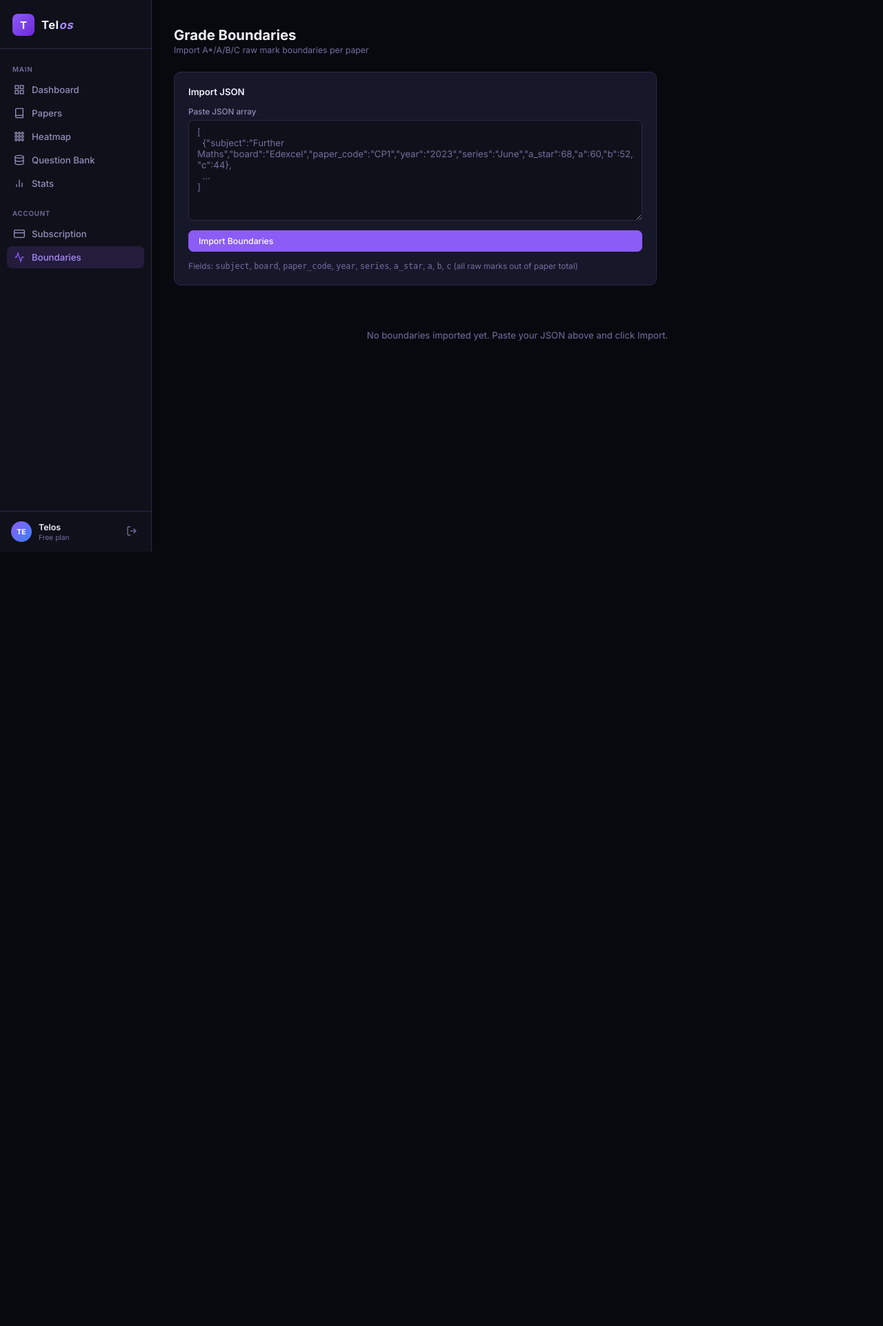
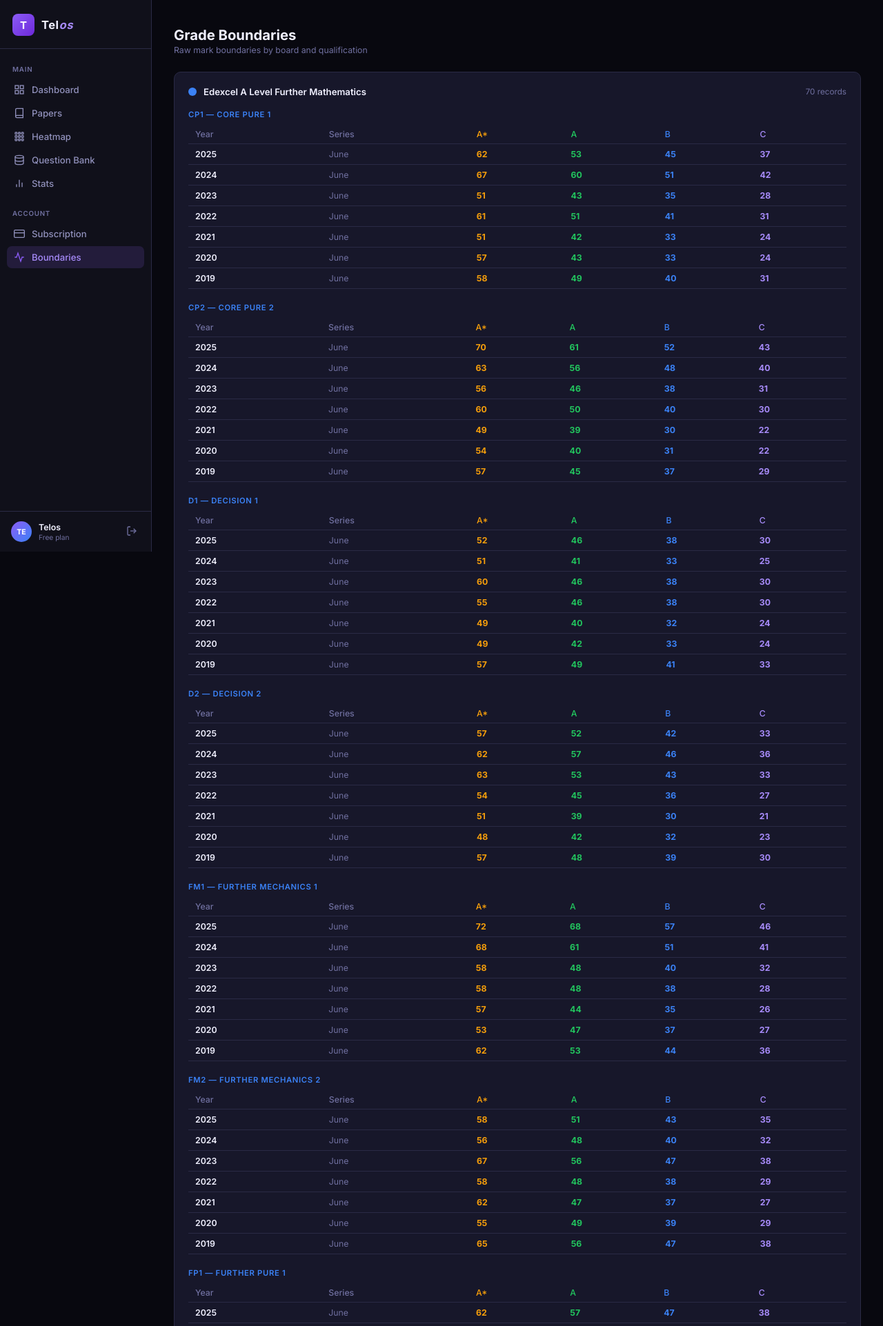
Before and after one commit to vineigenphase/Telos, a Flask app: page /admin/boundaries in a window 1280 px wide. Shown: the top 1923 px of the page at 69% size. Before the commit the page ends 800 px from the top, so only its background shows below. Run offline with Flask 3, Linux system fonts and the light colour scheme; data comes from the database, SQL or seed files in the repository; data that the repository does not hold is empty.

Commit message:
Add grade boundary seed data and grouped boundaries display

```diff
--- a/app.py
+++ b/app.py
@@ -11,6 +11,7 @@ import sqlite3
 import stripe
 
 from paper_templates import TEMPLATES, get_paper_info, get_topics, all_combos
+from seed_boundaries import seed_boundaries
 
 import json as _json
 
@@ -138,6 +139,9 @@ def init_db():
         db.execute(
             "INSERT OR IGNORE INTO users (id, email, username, password_hash) VALUES (1,'guest@telos','Telos','')"
         )
+    # Seed permanent grade boundary data (INSERT OR IGNORE — never overwrites)
+    with get_db() as db:
+        seed_boundaries(db)
 
 # ── Auth model ────────────────────────────────────────────────────────────────
 
@@ -824,8 +828,18 @@ def boundaries():
             flash(f"Import error: {e}", "error")
 
     with get_db() as db:
-        all_bounds = db.execute("SELECT * FROM grade_boundaries ORDER BY subject, year").fetchall()
-    return render_template("boundaries.html", boundaries=all_bounds)
+        all_bounds = db.execute(
+            "SELECT * FROM grade_boundaries ORDER BY board, subject, paper_code, year DESC"
+        ).fetchall()
+
+    groups = {}
+    for b in all_bounds:
+        key = (b["board"], b["subject"])
+        if key not in groups:
+            groups[key] = []
+        groups[key].append(b)
+
+    return render_template("boundaries.html", groups=groups)
 
 # ── Subscription ──────────────────────────────────────────────────────────────
 
--- a/templates/boundaries.html
+++ b/templates/boundaries.html
@@ -3,62 +3,105 @@
 {% block content %}
 
 <div class="page-header">
-  <div><div class="page-title">Grade Boundaries</div>
-  <div class="page-subtitle">Import A*/A/B/C raw mark boundaries per paper</div></div>
+  <div>
+    <div class="page-title">Grade Boundaries</div>
+    <div class="page-subtitle">Raw mark boundaries by board and qualification</div>
+  </div>
 </div>
 
 <div class="page-body">
 
-  <!-- Import form -->
-  <div class="card" style="max-width:700px; margin-bottom:24px;">
-    <div class="card-title" style="margin-bottom:14px;">Import JSON</div>
-    <form method="POST" style="display:flex; flex-direction:column; gap:14px;">
-      <div class="form-group">
-        <label class="form-label">Paste JSON array</label>
-        <textarea name="json_data" class="form-control" rows="8"
-                  placeholder='[
-  {"subject":"Further Maths","board":"Edexcel","paper_code":"CP1","year":"2023","series":"June","a_star":68,"a":60,"b":52,"c":44},
-  ...
-]'></textarea>
+{% set board_colors = {
+  "Edexcel": "#3b82f6",
+  "OCR A":   "#10b981",
+  "OCR":     "#06b6d4"
+} %}
+
+{% set subject_labels = {
+  ("Edexcel", "Maths"):         "Edexcel A Level Mathematics",
+  ("Edexcel", "Further Maths"): "Edexcel A Level Further Mathematics",
+  ("OCR A",   "Physics"):       "OCR A Level Physics A",
+  ("OCR",     "Physics B"):     "OCR A Level Physics B — Advancing Physics"
+} %}
+
+{% if groups %}
+  {% for (board, subject), rows in groups.items() %}
+  {% set color = board_colors.get(board, '#8b5cf6') %}
+  {% set label = subject_labels.get((board, subject), board ~ ' ' ~ subject) %}
+
+  <div class="card" style="margin-bottom:28px;">
+    <div class="card-header" style="margin-bottom:18px;">
+      <div style="display:flex; align-items:center; gap:10px;">
+        <div style="width:12px;height:12px;border-radius:50%;background:{{ color }};"></div>
+        <div class="card-title">{{ label }}</div>
       </div>
-      <button type="submit" class="btn btn-primary">Import Boundaries</button>
-    </form>
-    <div style="margin-top:14px; font-size:0.78rem; color:var(--muted);">
-      Fields: <code>subject</code>, <code>board</code>, <code>paper_code</code>, <code>year</code>, <code>series</code>, <code>a_star</code>, <code>a</code>, <code>b</code>, <code>c</code> (all raw marks out of paper total)
-    </div>
+      <div style="font-size:0.78rem; color:var(--muted);">{{ rows | length }} record{{ 's' if rows | length != 1 }}</div>
     </div>
 
-  <!-- Existing boundaries -->
-  {% if boundaries %}
+    {% set paper_codes = rows | map(attribute='paper_code') | list | unique | list %}
+    {% for code in paper_codes %}
+    {% set code_rows = rows | selectattr('paper_code', 'equalto', code) | list %}
+
+    <div style="margin-bottom:20px;">
+      <div style="font-size:0.75rem; font-weight:600; color:{{ color }}; letter-spacing:0.06em; text-transform:uppercase; margin-bottom:8px;">
+        {{ code }}
+        {% if board == 'Edexcel' and subject == 'Maths' %}
+          {% if code == 'Pure 1' %}— Paper 1 (Pure)
+          {% elif code == 'Pure 2' %}— Paper 2 (Pure)
+          {% elif code == 'Stats&Mech' %}— Paper 3 (Statistics & Mechanics)
+          {% endif %}
+        {% elif board == 'Edexcel' and subject == 'Further Maths' %}
+          {% if code == 'CP1' %}— Core Pure 1
+          {% elif code == 'CP2' %}— Core Pure 2
+          {% elif code == 'FP1' %}— Further Pure 1
+          {% elif code == 'FP2' %}— Further Pure 2
+          {% elif code == 'FM1' %}— Further Mechanics 1
+          {% elif code == 'FM2' %}— Further Mechanics 2
+          {% elif code == 'FS1' %}— Further Statistics 1
+          {% elif code == 'FS2' %}— Further Statistics 2
+          {% elif code == 'D1' %}— Decision 1
+          {% elif code == 'D2' %}— Decision 2
+          {% endif %}
+        {% elif code == 'Overall' %}
+          — Total qualification score (out of 270)
+        {% endif %}
+      </div>
       <div style="overflow-x:auto;">
         <table style="width:100%; border-collapse:collapse; font-size:0.82rem;">
           <thead>
             <tr style="border-bottom:1px solid var(--border);">
-          {% for h in ['Subject','Board','Paper','Year','Series','A*','A','B','C'] %}
-          <th style="padding:8px 10px; text-align:left; color:var(--muted); font-weight:500;">{{ h }}</th>
-          {% endfor %}
+              <th style="padding:6px 10px; text-align:left; color:var(--muted); font-weight:500;">Year</th>
+              <th style="padding:6px 10px; text-align:left; color:var(--muted); font-weight:500;">Series</th>
+              <th style="padding:6px 10px; text-align:left; color:#f59e0b; font-weight:500;">A*</th>
+              <th style="padding:6px 10px; text-align:left; color:#22c55e; font-weight:500;">A</th>
+              <th style="padding:6px 10px; text-align:left; color:#3b82f6; font-weight:500;">B</th>
+              <th style="padding:6px 10px; text-align:left; color:#a78bfa; font-weight:500;">C</th>
             </tr>
           </thead>
           <tbody>
-        {% for b in boundaries %}
+            {% for b in code_rows %}
             <tr style="border-bottom:1px solid var(--border);">
-          <td style="padding:8px 10px;">{{ b.subject }}</td>
-          <td style="padding:8px 10px; color:var(--muted);">{{ b.board }}</td>
-          <td style="padding:8px 10px; font-weight:600;">{{ b.paper_code }}</td>
-          <td style="padding:8px 10px; color:var(--muted);">{{ b.year }}</td>
-          <td style="padding:8px 10px; color:var(--muted);">{{ b.series }}</td>
-          <td style="padding:8px 10px; color:var(--gold); font-weight:600;">{{ b.a_star or '—' }}</td>
-          <td style="padding:8px 10px; color:var(--green); font-weight:600;">{{ b.a_boundary or '—' }}</td>
-          <td style="padding:8px 10px; color:var(--blue); font-weight:600;">{{ b.b_boundary or '—' }}</td>
-          <td style="padding:8px 10px; color:var(--accent-2); font-weight:600;">{{ b.c_boundary or '—' }}</td>
+              <td style="padding:7px 10px; font-weight:600;">{{ b.year }}</td>
+              <td style="padding:7px 10px; color:var(--muted);">{{ b.series }}</td>
+              <td style="padding:7px 10px; color:#f59e0b; font-weight:700;">{{ b.a_star if b.a_star is not none else '—' }}</td>
+              <td style="padding:7px 10px; color:#22c55e; font-weight:700;">{{ b.a_boundary if b.a_boundary is not none else '—' }}</td>
+              <td style="padding:7px 10px; color:#3b82f6; font-weight:700;">{{ b.b_boundary if b.b_boundary is not none else '—' }}</td>
+              <td style="padding:7px 10px; color:#a78bfa; font-weight:700;">{{ b.c_boundary if b.c_boundary is not none else '—' }}</td>
             </tr>
             {% endfor %}
           </tbody>
         </table>
       </div>
+    </div>
+
+    {% endfor %}
+  </div>
+  {% endfor %}
+
 {% else %}
-  <div style="text-align:center; padding:40px; color:var(--muted); font-size:0.88rem;">
-    No boundaries imported yet. Paste your JSON above and click Import.
+  <div style="text-align:center; padding:60px 20px; color:var(--muted);">
+    <div style="font-size:2rem; margin-bottom:12px;">📊</div>
+    <div>No boundaries loaded yet.</div>
   </div>
 {% endif %}
 
```
Also changed, not shown: seed_boundaries.py (added, +144 -0 lines). Lines whose indentation alone changed are shown as unchanged.
